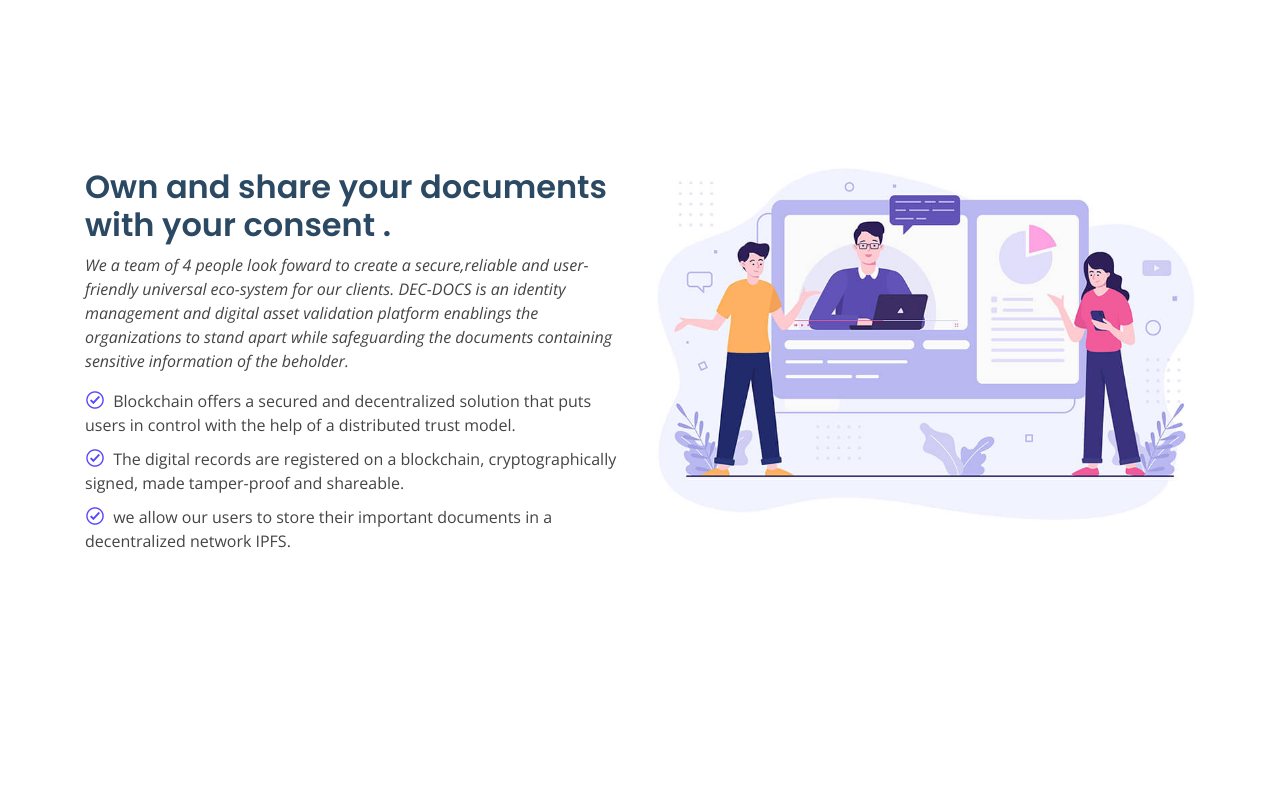
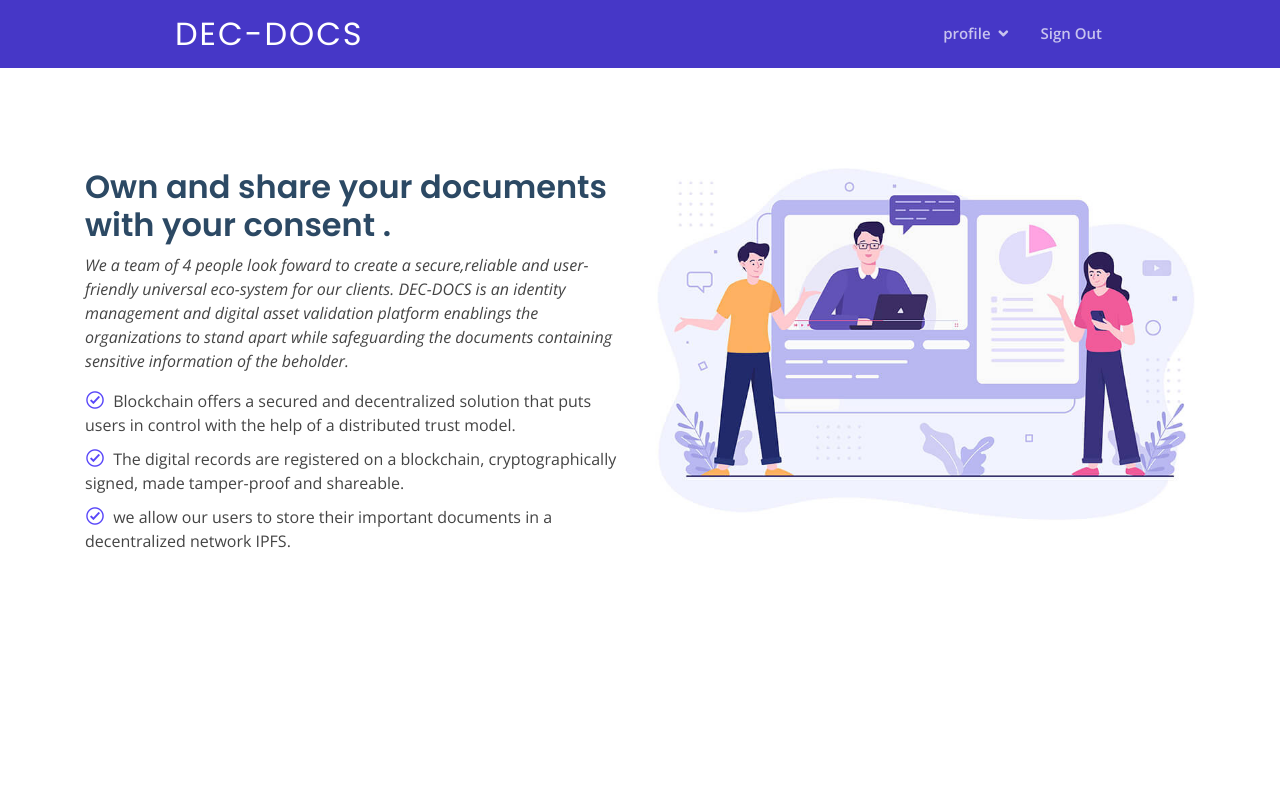
Before and after one commit to harshitgrover12/decdoc, a React (Create React App) app: page /about in a window 1280 px wide. Shown: the top 800 px of the page. Built offline with nearby package versions, Linux system fonts and the light colour scheme.

Commit message:
navbar isuue

```diff
--- a/src/Component/about/About.js
+++ b/src/Component/about/About.js
@@ -1,51 +1,11 @@
 import React, { Component } from 'react'
+import Nav from '../nav/nav';
 class About extends Component {
     render() {
 
         return (
             <div>
-            <header id="header" className="fixed-top ">
-                    <div className="container-fluid">
-                        <div className="row justify-content-center">
-                            <div className="col-xl-9 d-flex align-items-center">
-                                <h1 className="logo mr-auto"><a href="/">DEC-DOCS</a></h1>
-                                {/* Uncomment below if you prefer to use an image logo */}
-                                {/* <a href="index.html" class="logo mr-auto"><img src="assets/img/logo.png" alt="" class="img-fluid"></a>*/}
-                                <nav className="nav-menu d-none d-lg-block">
-                                    <ul>
-                                        <li className="active"><a href="index.html">Home</a></li>
-                                        <li><a href="#about">About Us</a></li>
-                                        <li><a href="#services">Features</a></li>
-
-                                        <li><a href="#features">How It Works?</a></li>
-                                        <li><a href="#faq">FAQ</a></li>
-                                        {/*<li className="drop-down"><a href>Drop Down</a>
-                      <ul>
-                        <li><a href="#">Drop Down 1</a></li>
-                        <li className="drop-down"><a href="#">Deep Drop Down</a>
-                          <ul>
-                            <li><a href="#">Deep Drop Down 1</a></li>
-                            <li><a href="#">Deep Drop Down 2</a></li>
-                            <li><a href="#">Deep Drop Down 3</a></li>
-                            <li><a href="#">Deep Drop Down 4</a></li>
-                            <li><a href="#">Deep Drop Down 5</a></li>
-                          </ul>
-                        </li>
-                        <li><a href="#">Drop Down 2</a></li>
-                        <li><a href="#">Drop Down 3</a></li>
-                        <li><a href="#">Drop Down 4</a></li>
-                      </ul>
-                    </li>*/}
-                                        <li><a href="#contact">Contact</a></li>
-                                        <li><a href="/signIn">SignIn/SignUp</a></li>
-                                    </ul>
-                                </nav>
-                                {/* .nav-menu */}
-
-                            </div>
-                        </div>
-                    </div>
-                </header>
+                <Nav />
             <div className="container-fluid px-1 px-md-5 px-lg-1 px-xl-5 py-5 mx-auto">
 
 
```
